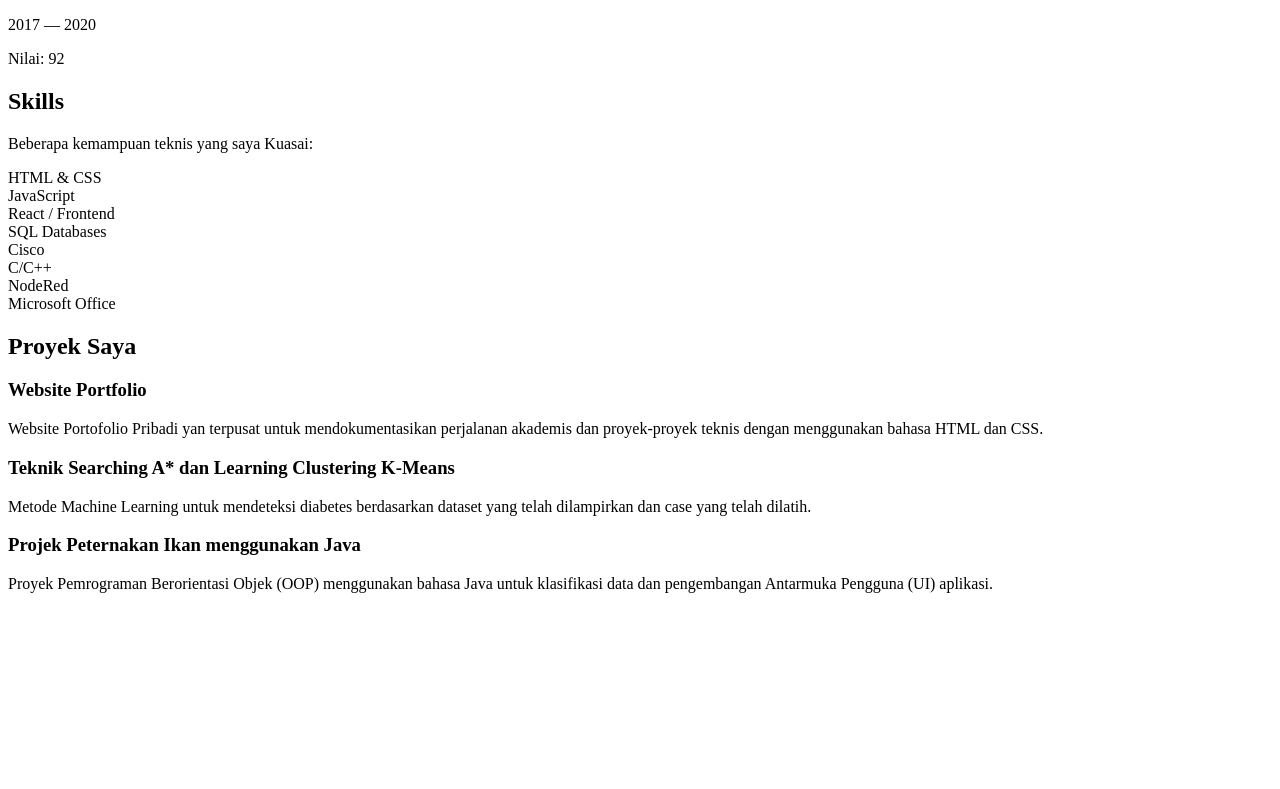
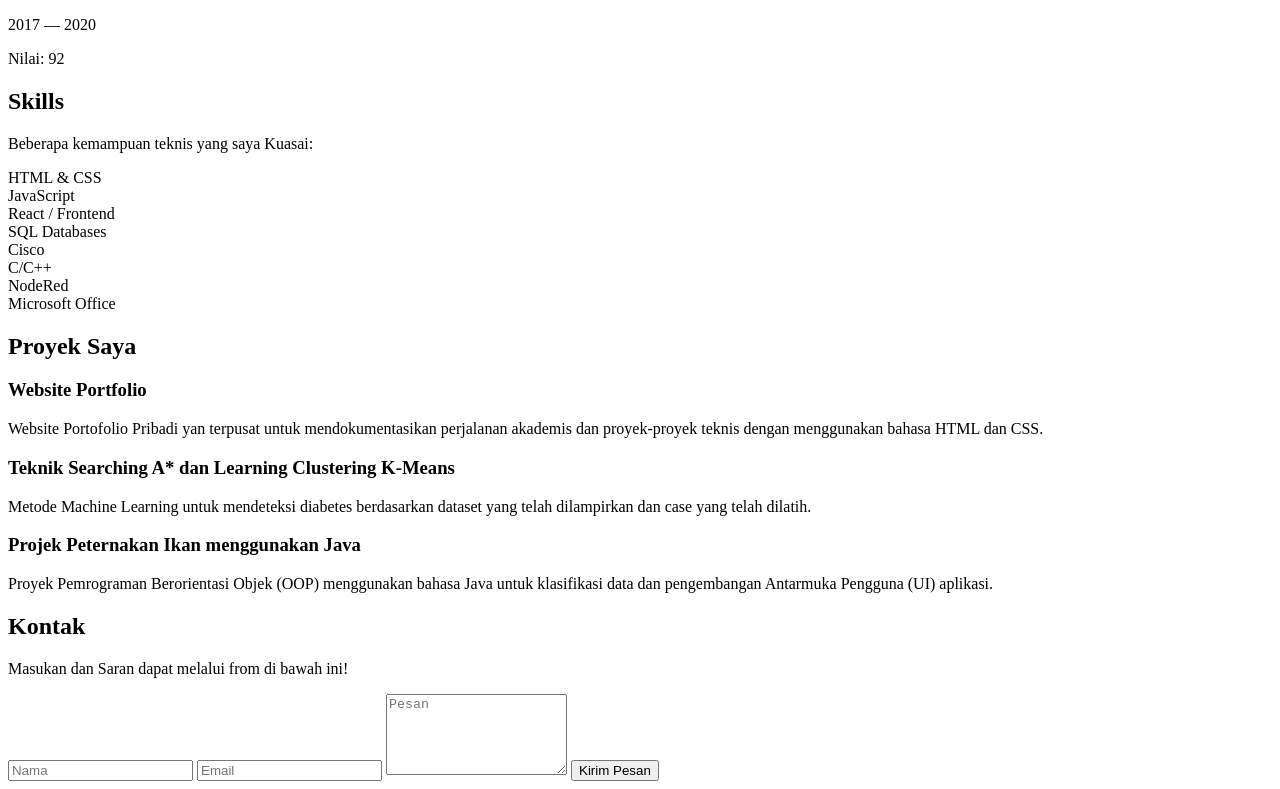
Before and after one commit to deeloon22/Praktikum-Pemrograman-Web-Tugas-Akhir, a plain HTML site: page Judul 1/index.html in a window 1280 px wide. Shown: the part 801-1590 px from the top of the page. Before the commit the page ends 1410 px from the top, so only its background shows below. Drawn offline with Linux system fonts and the light colour scheme.

Commit message:
Edit Section 2

```diff
--- a/Judul 1/index.html
+++ b/Judul 1/index.html
@@ -125,5 +125,17 @@
       </div>
     </div>
   </section>
+
+  <section id="contact" class="contact reveal">
+    <h2>Kontak</h2>
+    <p>Masukan dan Saran dapat melalui from di bawah ini!</p>
+    <form>
+      <input type="text" placeholder="Nama" required>
+      <input type="email" placeholder="Email" required>
+      <textarea placeholder="Pesan" rows="5" required></textarea>
+      <button type="submit">Kirim Pesan</button>
+    </form>
+  </section>
+
 </body>
 </html>
```
